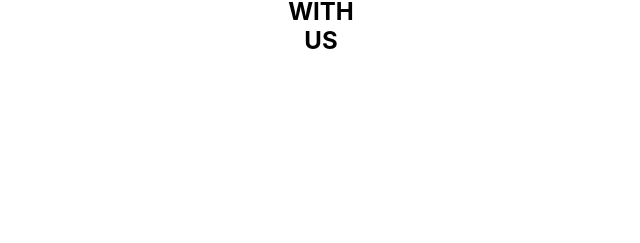
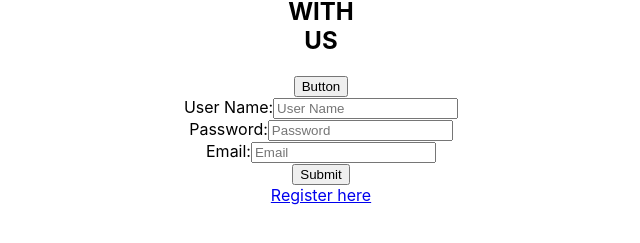
Before and after one commit to Fitness-Corp/FitnessCorp-FE, a React (Create React App) app: page / in a window 1280 px wide. Both pictures are taken after a click on the button "Login". Shown: the part 123-366 px from the top of the page, without its empty margins (319-959 px from the left). Built offline with nearby package versions, Linux system fonts and the light colour scheme; the HTML template or start-up script is replaced by a standard one.

Commit message:
login form toggled with state initialized

```diff
--- a/src/Actions/index.js
+++ b/src/Actions/index.js
@@ -4,6 +4,9 @@ export const FETCH_SUCCESS = "FETCH_SUCCESS";
 export const FETCH_FAIL = "FETCH_FAIL";
 export const FORM_ERROR = 'FORM_ERROR'
 export const LOG_OUT = 'LOG_OUT'
+export const TOGGLE_LOGIN = 'TOGGLE_LOGIN'
+
+
 
 
 export const actions = ''
@@ -53,3 +56,7 @@ export const fetchFail = (error) => {
 export const formError = (error) => {
     return({type:FORM_ERROR, payload: error})
 }
+
+export const toggleLogin = () => {
+    return({type:TOGGLE_LOGIN})
+}
--- a/src/Reducers/index.js
+++ b/src/Reducers/index.js
@@ -1,12 +1,19 @@
-import { FETCH_FAIL, FETCH_START, FETCH_SUCCESS, FORM_ERROR, LOG_OUT } from "../actions";
+import { TOGGLE_LOGIN, FETCH_FAIL, FETCH_START, FETCH_SUCCESS, FORM_ERROR, LOG_OUT } from "../actions";
 
 export const initialState = {
+    loginPop: false,
     loggedIn: false,
     error: ''
 }
 
 const reducer = (state= initialState, action)=>{
     switch (action.type) {
+        case TOGGLE_LOGIN: {
+            return {
+                ...state,
+                loginPop: !state.loginPop
+            }
+        }
         case FETCH_SUCCESS: {
             return {
                 ...state,
--- /dev/null
+++ b/src/components/LoginPopUp.js
@@ -0,0 +1,78 @@
+import React, { useState } from "react";
+import { Link } from "react-router-dom";
+
+
+
+const initialForm = {
+    username: '',
+    password: '',
+    email: ''
+}
+
+
+const LoginPopUp = () => {
+    const [form, setForm] = useState(initialForm)
+
+    const handleChange = e => {
+        setForm({
+            ...form,
+            [e.target.name]:e.target.value
+        });
+
+    }
+
+    const handleSubmit = e => {
+        e.preventDefault()
+        .then(() => {
+            // dispatch login info to wherever it goes
+        })
+        .catch(() => {
+            // dispatch error message to wherever it goes
+        })
+    }
+
+    return (
+        <div>
+        <form>
+            {/* <h3>{error.toUpperCase()}</h3> */}
+            <div className="formItem">
+                <label htmlFor="username">User Name:</label>
+                <input
+                    onChange={handleChange}
+                    value={form.username}
+                    id='username'
+                    name='username'
+                    placeholder="User Name"
+                />
+            </div>
+            <div className="formItem">
+                <label htmlFor="password">Password:</label>
+                <input
+                    onChange={handleChange}
+                    value={form.password}
+                    id='password'
+                    name='password'
+                    type={'password'}
+                    placeholder="Password"
+                />
+            </div>
+            <div className="formItem">
+                <label htmlFor="email">Email:</label>
+                <input
+                    onChange={handleChange}
+                    value={form.email}
+                    id='email'
+                    name='email'
+                    type={'email'}
+                    placeholder="Email"
+                />
+            </div>
+            <button onClick={handleSubmit}>Submit</button><br></br>
+            <Link to='/register'>Register here</Link>
+        </form>
+        </div>
+    )
+}
+
+
+export default LoginPopUp
--- a/src/components/landingPage/NavBar.js
+++ b/src/components/landingPage/NavBar.js
@@ -1,18 +1,29 @@
 import React from "react";
 import { Link } from "react-router-dom";
+import { connect } from "react-redux";
+import { toggleLogin } from "../../actions";
 
 
 
-const NavBar = () => {
+const NavBar = ({ loginPop, dispatch }) => {
 
-
+    const toggleLoginButton = () => {
+        dispatch(toggleLogin())
+        console.log(loginPop)
+    }
 
     return (
         <div>
-            <Link to= '/classes'>Classes</Link><Link to= './about'>About</Link><Link to= '/mebership'>Membership</Link><Link to= '/contact'>Contact</Link><button>Login</button>
+            <Link to= '/classes'>Classes</Link><Link to= './about'>About</Link><Link to= '/mebership'>Membership</Link><Link to= '/contact'>Contact</Link><button onClick={toggleLoginButton}>Login</button>
         </div>
     )
 }
 
+const mapState = state => {
+    return {
+        loginPop: state.loginPop
+    }
+}
 
-export default NavBar
+
+export default connect(mapState)(NavBar)
--- a/src/components/landingPage/SpalshLanding.js
+++ b/src/components/landingPage/SpalshLanding.js
@@ -1,17 +1,28 @@
-import React from "react";
+import React, { useState } from "react";
+import { connect } from "react-redux";
+import LoginPopUp from "../LoginPopUp";
 
 
-const SplashLanding = () => {
 
+const SplashLanding = ({ loginPop }) => {
+    // const [ loginPop, setloginPop ] = useState(false)
 
 
     return (
         <div>
             <img src="" alt="Small Logo"/>
             <h2>GET<br/>FIT<br/>WITH<br/>US</h2>
+            <button>Button</button>
+            {loginPop ? <><LoginPopUp/></> : ''}
         </div>
     )
 }
 
+const mapState = state => {
+    return {
+        loginPop: state.loginPop
+    }
+}
 
-export default SplashLanding
+
+export default connect(mapState)(SplashLanding)
```
Also changed, not shown: 1 other file (tests, documents, lock files or other folders).
